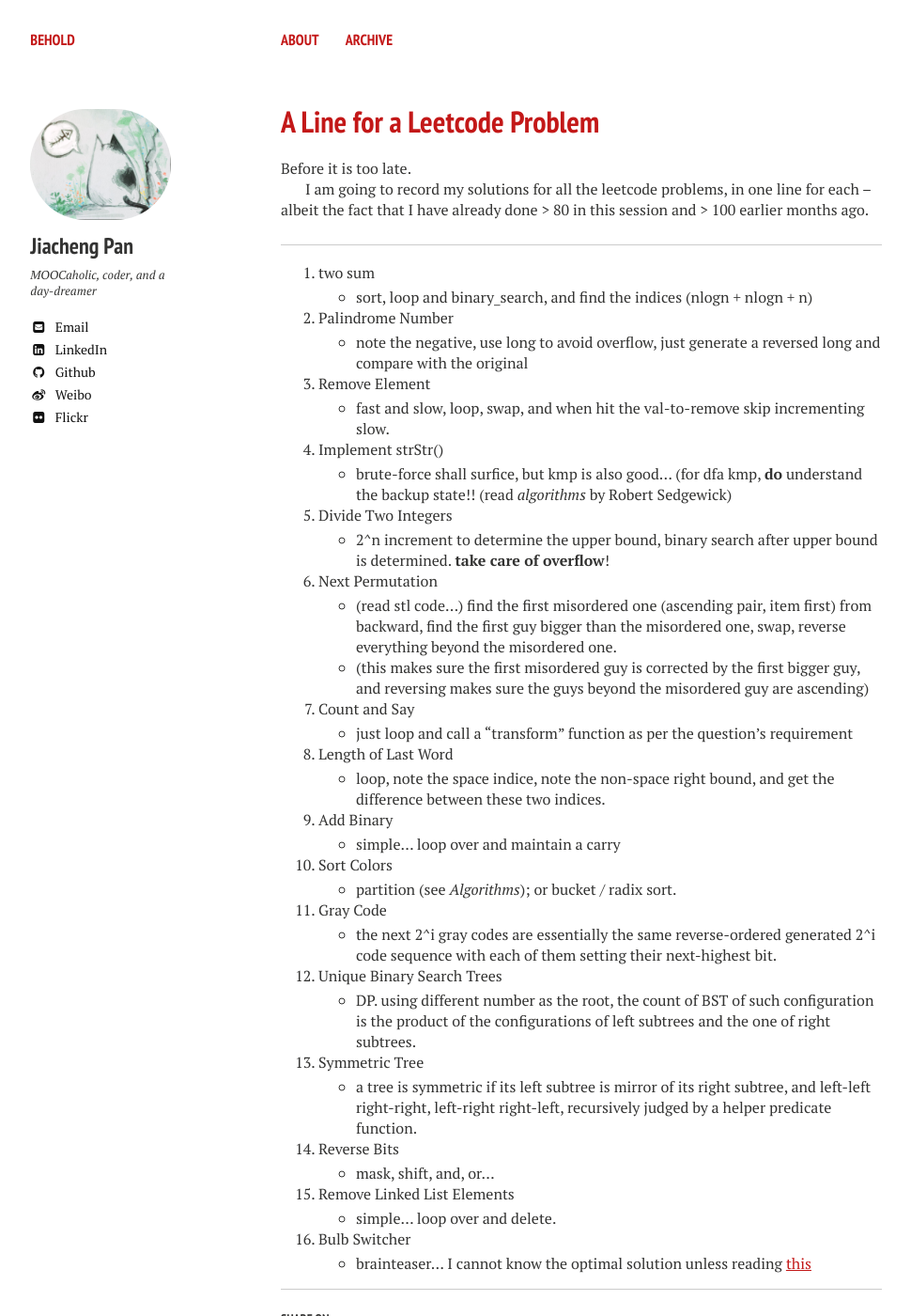
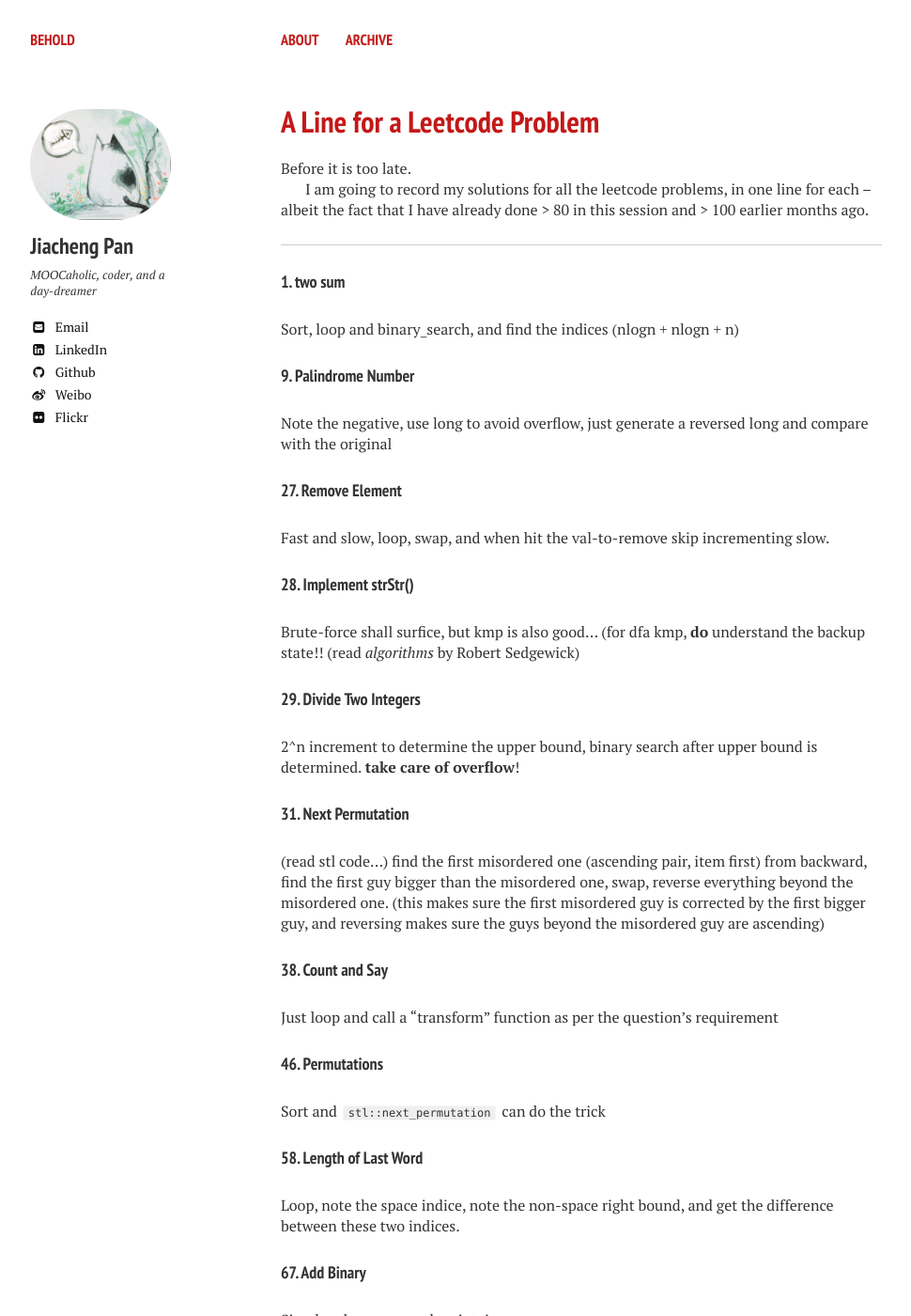
Before and after one commit to jiachengpan/jiachengpan.github.io, a Jekyll site: the page built from _posts/2016-04-27-a-line-for-a-leetcode-problem.markdown, in a window 1280 px wide and 1400 px high. Shown: the whole window at 94% size, without its empty margins (21-991 px from the left). Built offline with Jekyll 4.4.1, drawn with Linux system fonts in a browser that asks for light colours; some of the changed text lies outside the part shown.

Commit message:
update format

```diff
--- a/_posts/2016-04-27-a-line-for-a-leetcode-problem.markdown
+++ b/_posts/2016-04-27-a-line-for-a-leetcode-problem.markdown
@@ -16,51 +16,54 @@ I am going to record my solutions for all the leetcode problems, in one line for
 
 ---
 
-1. two sum
-  * sort, loop and binary_search, and find the indices (nlogn + nlogn + n)
+#### 1. two sum
+Sort, loop and binary_search, and find the indices (nlogn + nlogn + n)
 
-9. Palindrome Number
-  * note the negative, use long to avoid overflow, just generate a reversed long and compare with the original
+#### 9. Palindrome Number
+Note the negative, use long to avoid overflow, just generate a reversed long and compare with the original
 
-27. Remove Element
-  * fast and slow, loop, swap, and when hit the val-to-remove skip incrementing slow.
+#### 27. Remove Element
+Fast and slow, loop, swap, and when hit the val-to-remove skip incrementing slow.
 
-28. Implement strStr()
-  * brute-force shall surfice, but kmp is also good... (for dfa kmp, **do** understand the backup state!! (read *algorithms* by Robert Sedgewick)
+#### 28. Implement strStr()
+Brute-force shall surfice, but kmp is also good... (for dfa kmp, **do** understand the backup state!! (read *algorithms* by Robert Sedgewick)
 
-29. Divide Two Integers
-  * 2^n increment to determine the upper bound, binary search after upper bound is determined. **take care of overflow**!
+#### 29. Divide Two Integers
+2^n increment to determine the upper bound, binary search after upper bound is determined. **take care of overflow**!
 
-31. Next Permutation
-  * (read stl code...) find the first misordered one (ascending pair, item first) from backward, find the first guy bigger than the misordered one, swap, reverse everything beyond the misordered one.
-  * (this makes sure the first misordered guy is corrected by the first bigger guy, and reversing makes sure the guys beyond the misordered guy are ascending)
+#### 31. Next Permutation
+(read stl code...) find the first misordered one (ascending pair, item first) from backward, find the first guy bigger than the misordered one, swap, reverse everything beyond the misordered one.
+(this makes sure the first misordered guy is corrected by the first bigger guy, and reversing makes sure the guys beyond the misordered guy are ascending)
 
-38. Count and Say
-  * just loop and call a "transform" function as per the question's requirement
+#### 38. Count and Say
+Just loop and call a "transform" function as per the question's requirement
 
-58. Length of Last Word
-  * loop, note the space indice, note the non-space right bound, and get the difference between these two indices.
+#### 46. Permutations
+Sort and `stl::next_permutation` can do the trick
 
-67. Add Binary
-  * simple... loop over and maintain a carry
+#### 58. Length of Last Word
+Loop, note the space indice, note the non-space right bound, and get the difference between these two indices.
 
-75. Sort Colors
-  * partition (see *Algorithms*); or bucket / radix sort.
+#### 67. Add Binary
+Simple... loop over and maintain a carry
 
-89. Gray Code
-  * the next 2^i gray codes are essentially the same reverse-ordered generated 2^i code sequence with each of them setting their next-highest bit.
+#### 75. Sort Colors
+Partition (see *Algorithms*); or bucket / radix sort.
 
-96. Unique Binary Search Trees
-  * DP. using different number as the root, the count of BST of such configuration is the product of the configurations of left subtrees and the one of right subtrees.
+#### 89. Gray Code
+The next 2^i gray codes are essentially the same reverse-ordered generated 2^i code sequence with each of them setting their next-highest bit.
 
-101. Symmetric Tree
-  * a tree is symmetric if its left subtree is mirror of its right subtree, and left-left right-right, left-right right-left, recursively judged by a helper predicate function.
+#### 96. Unique Binary Search Trees
+DP. using different number as the root, the count of BST of such configuration is the product of the configurations of left subtrees and the one of right subtrees.
 
-190. Reverse Bits
-  * mask, shift, and, or...
+#### 101. Symmetric Tree
+A tree is symmetric if its left subtree is mirror of its right subtree, and left-left right-right, left-right right-left, recursively judged by a helper predicate function.
 
-203. Remove Linked List Elements
-  * simple... loop over and delete.
+#### 190. Reverse Bits
+Mask, shift, and, or...
 
-319. Bulb Switcher
-  * brainteaser... I cannot know the optimal solution unless reading [this](https://leetcode.com/discuss/91371/share-my-o-1-solution-with-explanation)
+#### 203. Remove Linked List Elements
+Simple... loop over and delete.
+
+#### 319. Bulb Switcher
+Brainteaser... I cannot know the optimal solution unless reading [this](https://leetcode.com/discuss/91371/share-my-o-1-solution-with-explanation)
```
